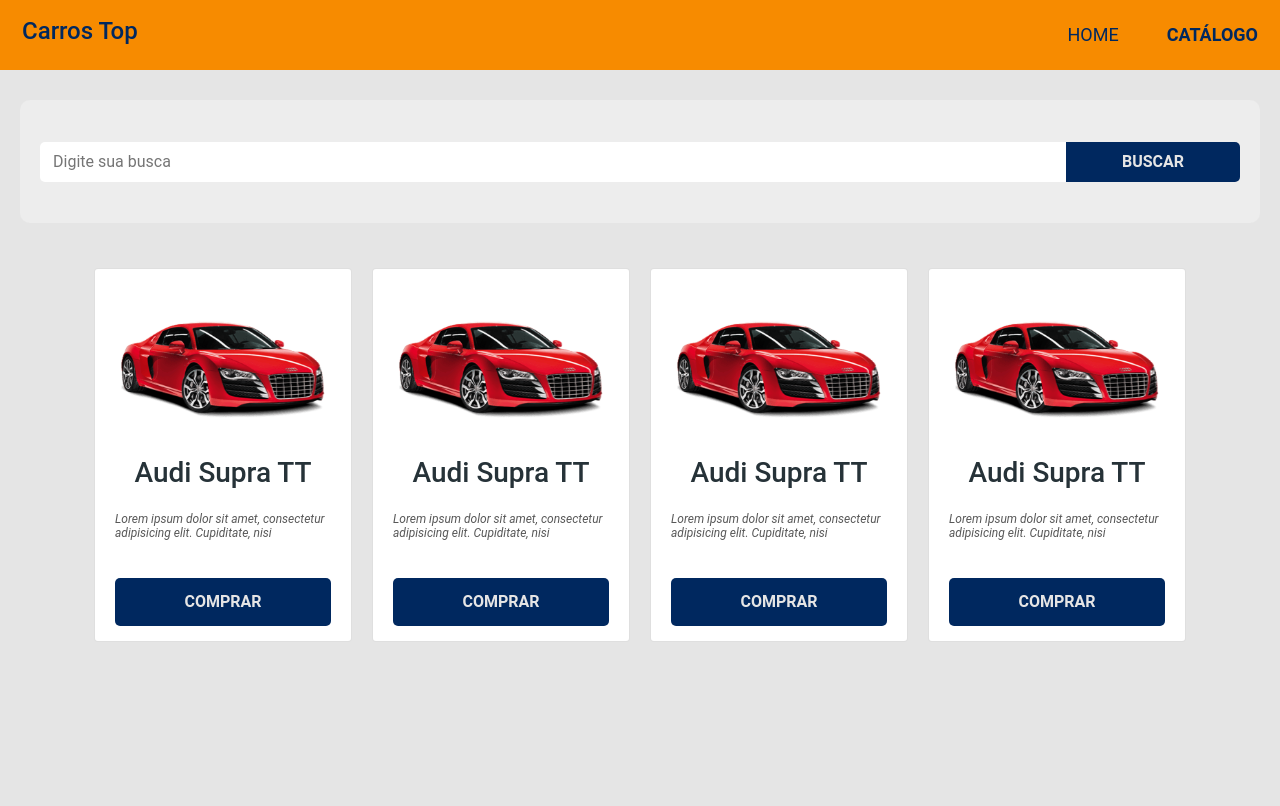
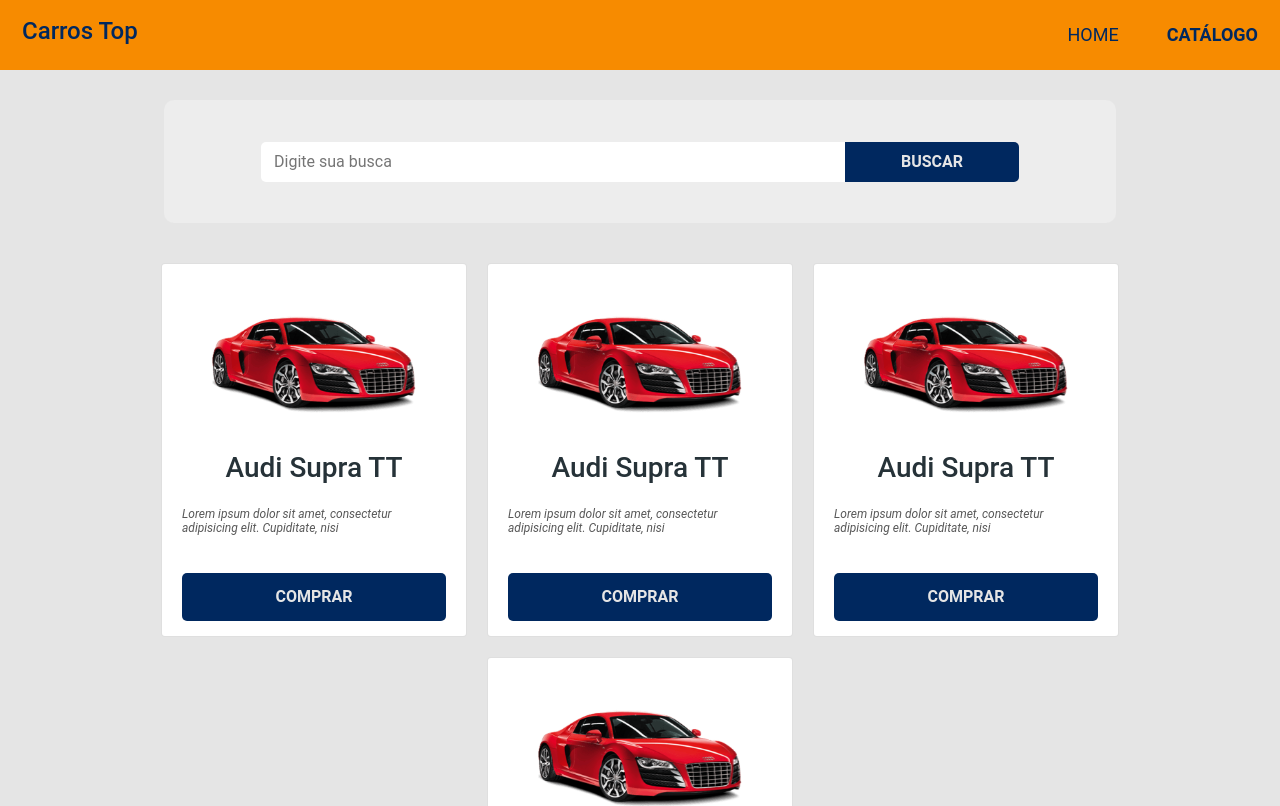
Before and after one commit to williamcamasil/reactts_devsuperior_01, a React (Create React App) app in the folder frontweb/: page /cars in a window 1280 px wide. Shown: the top 806 px of the page. Built offline with nearby package versions, Linux system fonts and the light colour scheme.

Commit message:
fix: media responsive layout

```diff
--- a/frontweb/src/components/Cardcar/styles.scss
+++ b/frontweb/src/components/Cardcar/styles.scss
@@ -10,7 +10,7 @@
     // max-width: 306px;
     background: $card-color;
     border-radius: 10px;
-    margin: 15px 10px;
+    margin: 15px 15px;
     border: none;
     display: flex;
     align-items: center;
@@ -32,10 +32,40 @@
         align-items: center;
     }
 
-    //TODO: passar estilização por parametro
     button {
         width: 100%;
         margin-top: 22px;
         border-radius: 5px;
     }
 }
+
+@media screen and (min-width: 320px) {
+    .card {
+        width: 300px;
+        margin: 15px 10px;
+    }
+}
+
+@media screen and (min-width: 576px) {
+    .card {
+        width: 258px;
+        margin: 15px 15px;
+    }
+}
+
+@media screen and (min-width: 768px) {
+    .card {
+        width: 349px;
+        margin: 15px 15px;
+    }
+}
+
+@media screen and (min-width: 992px) {
+    .card {
+        width: 306px;
+    }
+}
+
+@media screen and (min-width: 1280px) {
+
+}
--- a/frontweb/src/pages/Catalog/index.tsx
+++ b/frontweb/src/pages/Catalog/index.tsx
@@ -4,7 +4,7 @@
 
 const Catalog = () => {
   return (
-    <>
+    <div className="container-catolog">
       <div className="search">
         <input type="text" placeholder="Digite sua busca" />
         <Button text="BUSCAR" />
@@ -16,7 +16,7 @@
         <Cardcar />
         <Cardcar />
       </div>
-    </>
+    </div>
   );
 };
 
--- a/frontweb/src/pages/Catalog/styles.scss
+++ b/frontweb/src/pages/Catalog/styles.scss
@@ -4,15 +4,20 @@
     @return map-get($theme-colors, $key);
 }
 
+.container-catolog {
+    margin: 0px 5px;
+    padding: 0px;
+
     .search {
         display: flex;
         align-items: center;
         justify-content: center;
-    margin: 30px 20px;
+        margin: 30px 15px;
         height: 123px;
         background: $card-color;
         border-radius: 10px;
         padding: 0px 20px;
+        max-width: 1000px;
 
         input {
             border-radius: 5px 0px 0px 5px;
@@ -31,7 +36,72 @@
     }
 
     .cards {
+        max-width: 1000px;
+        margin: auto;
         display: flex;
         justify-content: center;
         flex-wrap: wrap;
     }
+}
+
+@media screen and (min-width: 320px) {
+    .container-catolog {
+        .search {
+            margin: 30px 10px;
+            padding: 0px 34px;
+        }
+    }
+}
+
+@media screen and (min-width: 576px) {
+    .container-catolog {
+        margin: 0px 5px;
+        .search {
+            margin: 30px 15px;
+            padding: 0px 20px;
+        }
+
+        .cards {
+            .card {
+                margin: 10px;
+            }
+        }
+    }
+}
+
+@media screen and (min-width: 768px) {
+    .container-catolog {
+        margin: 0px 5px;
+        .search {
+            margin: 30px 15px;
+            padding: 0px 34px;
+        }
+
+        .cards {
+            .card {
+                margin: 15px;
+            }
+        }
+    }
+}
+
+@media screen and (min-width: 992px) {
+    .container-catolog {
+        margin: auto;
+        .search {
+            width: 952px;
+            margin: 30px auto;
+            padding: 0px 97px;
+        }
+
+        .cards {
+            .card {
+                margin: 10px;
+            }
+        }
+    }
+}
+
+@media screen and (min-width: 1280px) {
+
+}
--- a/frontweb/src/pages/Home/index.tsx
+++ b/frontweb/src/pages/Home/index.tsx
@@ -11,7 +11,7 @@
       <div className="main-panel">
         <img src={YellowCar} alt="Yellow Car" />
         <div className="main-content">
-          <h1>O Carro perfeito para você</h1>
+          <h1>O carro perfeito para você</h1>
           <div className="content">
             <span>
               Conheça nossos carros e dê mais um passo na realização do seu
--- a/frontweb/src/pages/Home/styles.scss
+++ b/frontweb/src/pages/Home/styles.scss
@@ -57,19 +57,100 @@
     }
 }
 
+@media screen and (min-width: 320px) {
+    .main-panel {
+        img {
+            width: 244px;
+        }
+
+        .main-content {
+            h1 {
+                font-size: 22px;
+                line-height: 25px;
+            }
+            .content {
+                width: 251px;
+                font-size: 14px;
+            }
+        }
+    }
+
+    .catalog-button {
+        flex-direction: column;
+
+        button {
+            margin-right: 0px;
+            margin-bottom: 5px;
+        }
+    }
+}
+
+@media screen and (min-width: 576px) {
+    .main-panel {
+        img {
+            width:333px;
+        }
+
+        .main-content {
+            h1 {
+                font-size: 36px;
+                line-height: 42px;
+            }
+            .content {
+                width: 420px;
+                font-size: 18px;
+            }
+        }
+    }
+
+    .catalog-button {
+        flex-direction: row;
+
+        button {
+            margin-right: 16px;
+        }
+    }
+}
+
 @media screen and (min-width: 768px) {
 
 }
 
 @media screen and (min-width: 992px) {
+    .main-panel {
+        img {
+            width:333px;
+        }
 
+        .main-content {
+            h1 {
+                font-size: 36px;
+                line-height: 42px;
+            }
+            .content {
+                width: 420px;
+                font-size: 18px;
+            }
+        }
+    }
+
+    .catalog-button {
+        flex-direction: row;
+
+        button {
+            margin-right: 16px;
+        }
+    }
 }
 
 @media screen and (min-width: 1280px) {
     .main-panel {
-        // display: flex;
         flex-direction: row-reverse;
-        justify-content: center;
+        justify-content: space-around;
         height: 365px;
+
+        .main-content {
+            text-align: start;
+        }
     }
 }
```
Lines whose indentation alone changed are shown as unchanged.
